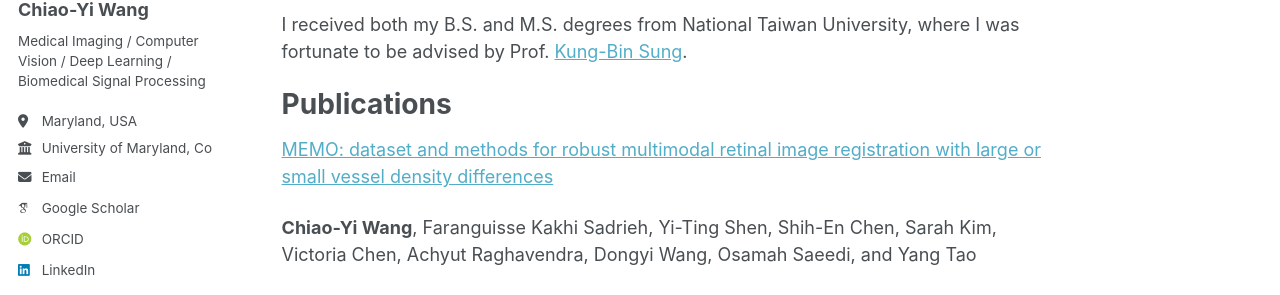
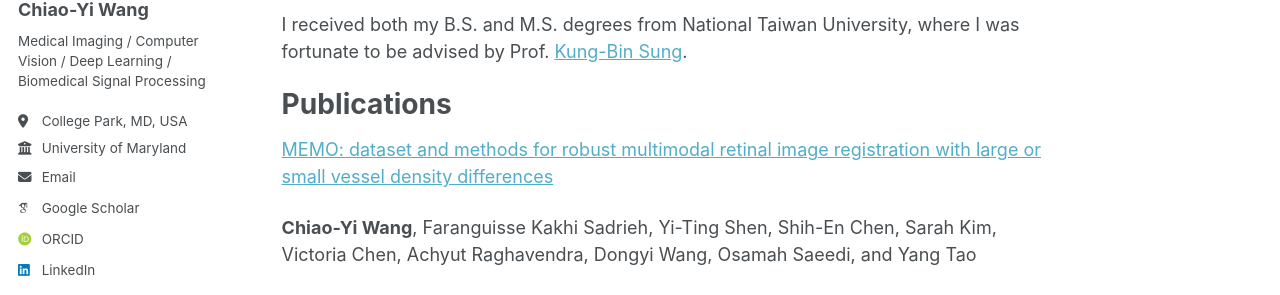
Before and after one commit to chiaoyiwang0424/chiaoyiwang0424.github.io, a Jekyll site: the page built from _pages/about.md, in a window 1280 px wide. Shown: the part 285-580 px from the top of the page. Built offline with Jekyll 4.4.1, drawn with Linux system fonts in a browser that asks for light colours; some web fonts are replaced.

Commit message:
update config

```diff
--- a/_config.yml
+++ b/_config.yml
@@ -26,8 +26,8 @@ author:
   name             : "Chiao-Yi Wang"
   pronouns         : # example: "she/her"
   bio              : "Medical Imaging / Computer Vision / Deep Learning / Biomedical Signal Processing"
-  location         : "Maryland, USA"
-  employer         : "University of Maryland, College Park"
+  location         : "College Park, MD, USA"
+  employer         : "University of Maryland"
   uri              : # URL
   email            : "cyiwang@umd.edu"
 
```
